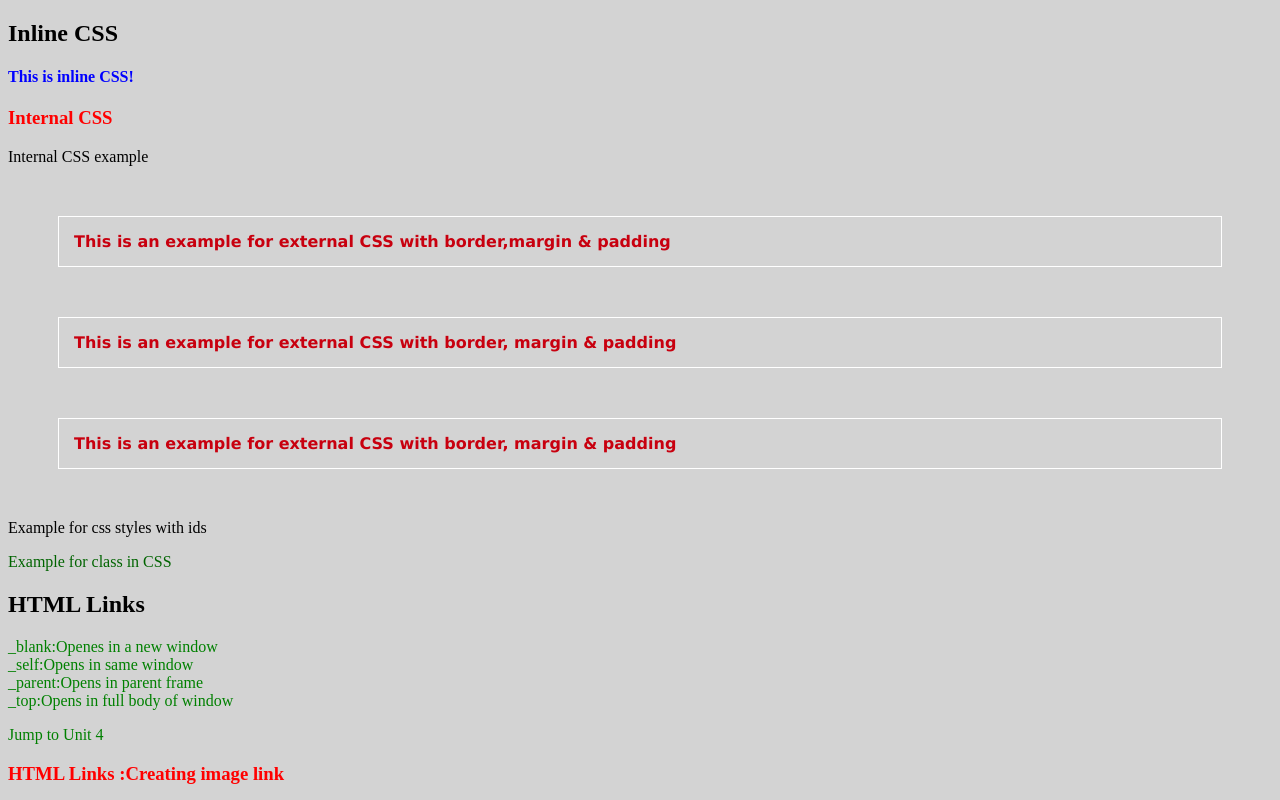
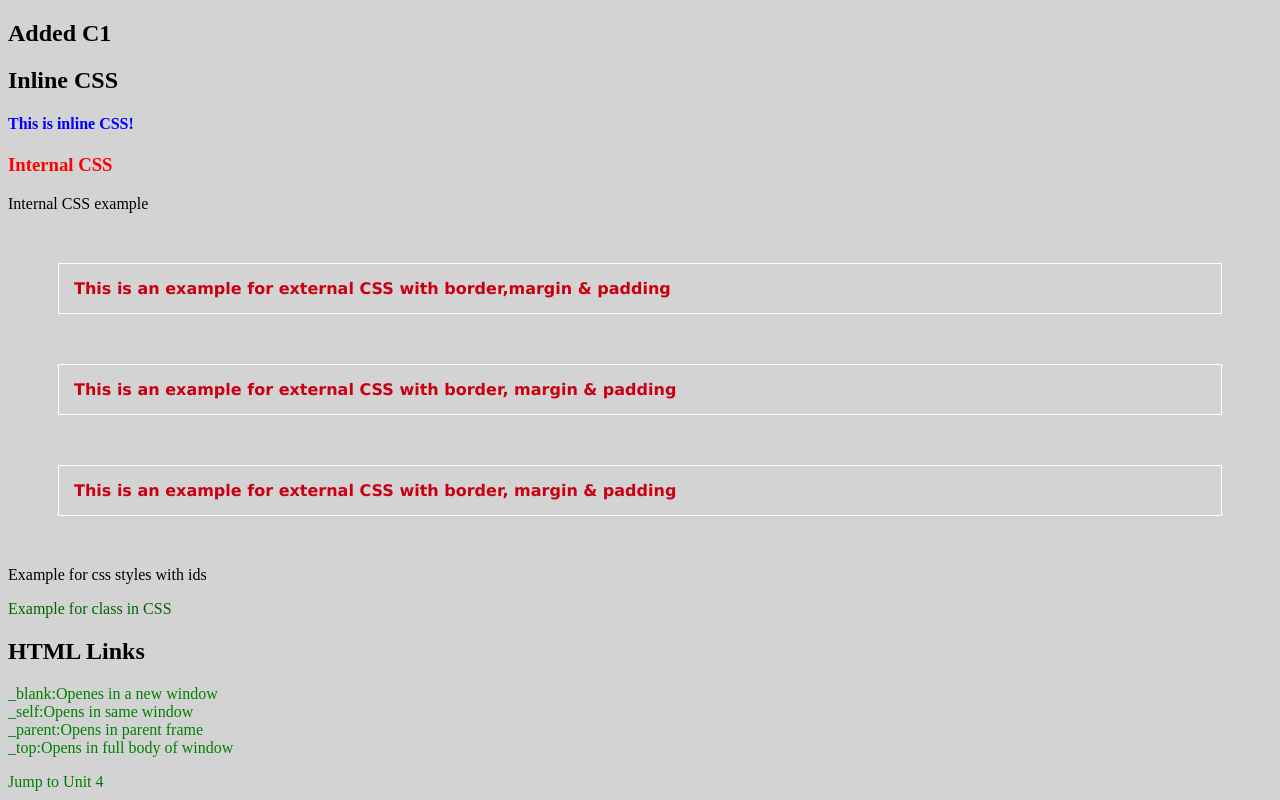
Before and after one commit to nagaraj-byndoor/PnMacTest, a plain HTML site: page index.html in a window 1280 px wide. Shown: the top 800 px of the page. Drawn offline with Linux system fonts and the light colour scheme.

Commit message:
C1 is changed

```diff
--- a/index.html
+++ b/index.html
@@ -50,6 +50,10 @@
 	<link rel="stylesheet" type="text/css" href="styles.css">
 </head>
 <body>
+
+<h2>Added C1</h2>
+
+
 <h2>Inline CSS</h2>
 <h4 style="color: blue">This is inline CSS!</h4>
 <h3>Internal CSS</h3>
```
